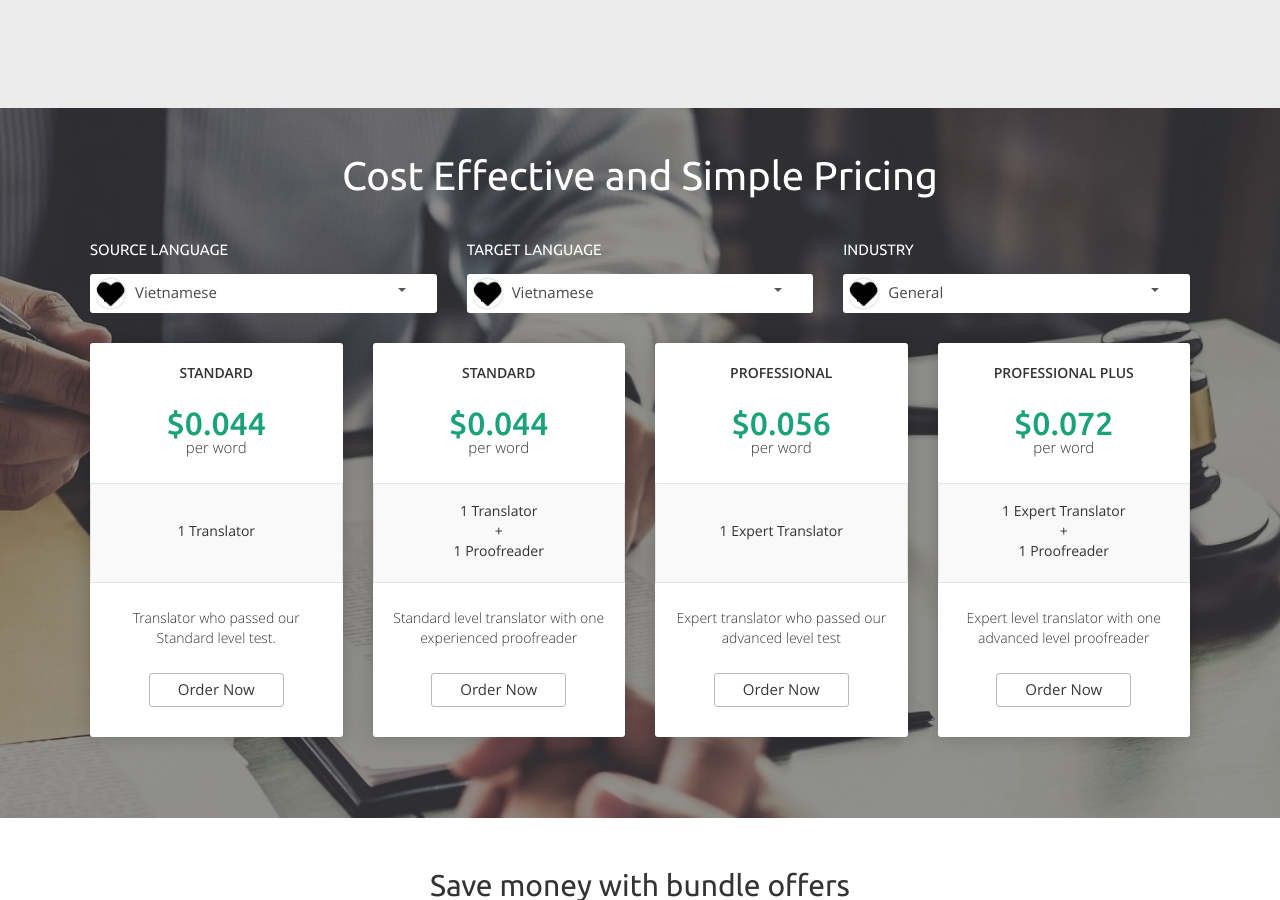
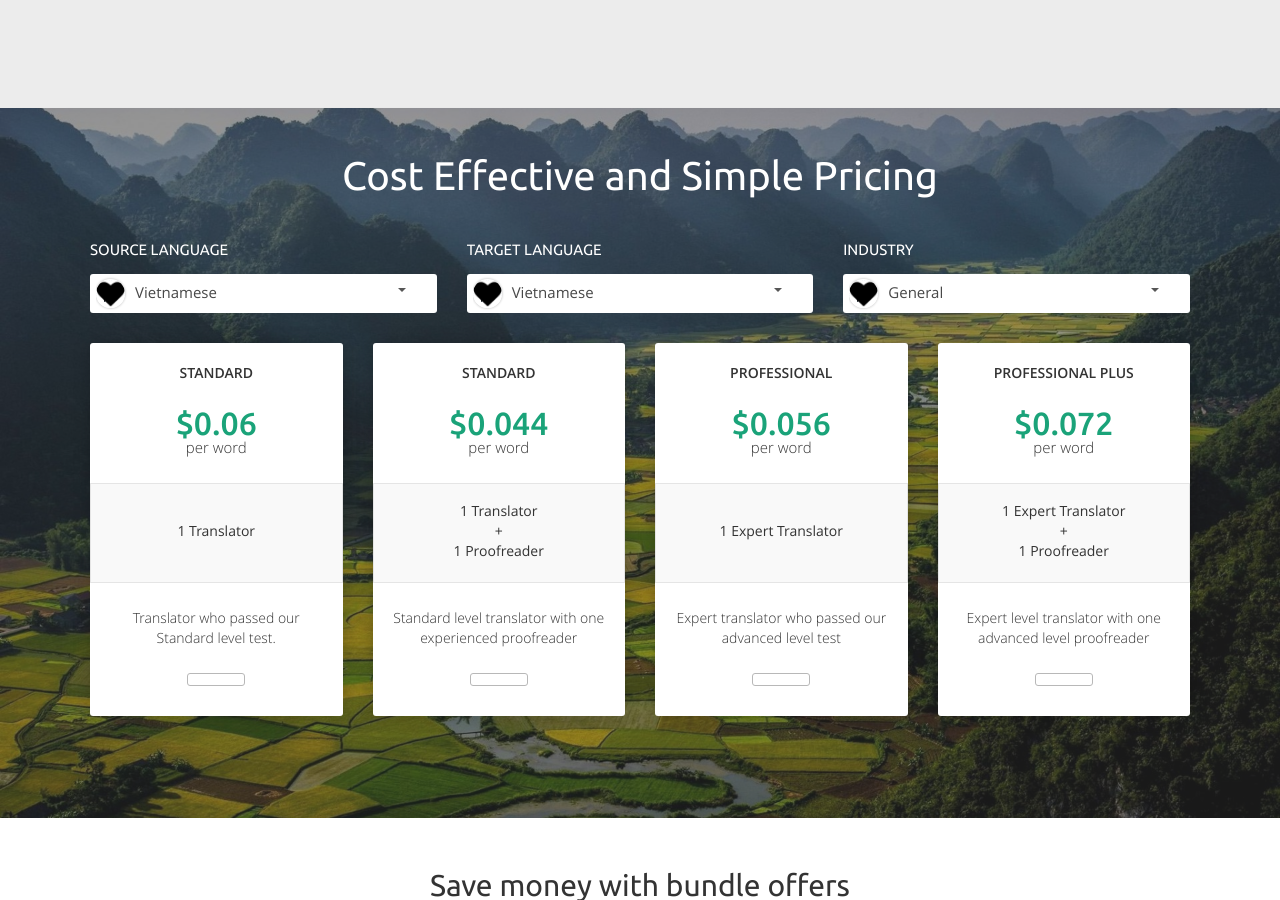
Before and after one commit to jndctranslation/landing_page, a Jekyll site: the page built from pages/pricing.md, in a window 1280 px wide and 900 px high. Built offline with Jekyll 4.4.1, drawn with Linux system fonts in a browser that asks for light colours; some of the changed text lies outside the part shown.

Commit message:
Update Website Pages “pricing”

```diff
--- a/_data/pages/pricing.yml
+++ b/_data/pages/pricing.yml
@@ -1,107 +1,91 @@
 block_1:
-  background_image: /assets/images/upload/d923dbbf84f549bb2d91ba8cf91461a8.jpg
+  background_image: /assets/images/upload/vietnam.jpg
+  button:
+    link: '#'
   color_overlay: 'rgba(50, 50, 50, 0.5)'
-  title: Expert Translation Services
+  industries:
+    - icon: /assets/images/upload/heart_font_awesome.svg.png
+      title: General
+  items:
+    - desc: Translator who passed our Standard level test.
+      expert: 1 Translator
+      name: STANDARD
+      price: $0.06
+      unit: per word
+    - desc: Standard level translator with one experienced proofreader
+      expert: 1 Translator <br/><br/>+<br/><br/>1 Proofreader
+      name: STANDARD
+      price: $0.044
+      unit: per word
+    - desc: Expert translator who passed our advanced level test
+      expert: 1 Expert Translator
+      name: PROFESSIONAL
+      price: $0.056
+      unit: per word
+    - desc: Expert level translator with one advanced level proofreader
+      expert: 1 Expert Translator <br/><br/>+<br/><br/>1 Proofreader
+      name: PROFESSIONAL PLUS
+      price: $0.072
+      unit: per word
+  sources:
+    - icon: /assets/images/upload/heart_font_awesome.svg.png
+      title: Vietnamese
+  targets:
+    - icon: /assets/images/upload/heart_font_awesome.svg.png
+      title: Vietnamese
   text: >-
     As experts in Vietnamese, our certified legal translators and reviewers will
     accurately translate sensitive legal materials into your desired language.
+  title: Expert Translation Services
   visible: true
-  button:
-    name: 'Order Now'
-    link: '#'
-  sources:
-  - icon: /assets/images/upload/heart_font_awesome.svg.png
-    title: Vietnamese
-  targets:
-  - icon: /assets/images/upload/heart_font_awesome.svg.png
-    title: Vietnamese
-  industries:
-  - icon: /assets/images/upload/heart_font_awesome.svg.png
-    title: General
+block_2:
+  color_overlay: 'rgba(50, 50, 50, 0)'
   items:
-  - name: STANDARD
-    price: $0.044
-    unit: per word
-    expert: '1 Translator'
-    desc: Translator who passed our Standard level test.
-  - name: STANDARD
-    price: $0.044
-    unit: per word
-    expert: '1 Translator <br/><br/>+<br/><br/>1 Proofreader'
-    desc: Standard level translator with one experienced proofreader
-  - name: PROFESSIONAL
-    price: $0.056
-    unit: per word
-    expert: 1 Expert Translator
-    desc: Expert translator who passed our advanced level test
-  - name: PROFESSIONAL PLUS
-    price: $0.072
-    unit: per word
-    expert: '1 Expert Translator <br/><br/>+<br/><br/>1 Proofreader'
-    desc: Expert level translator with one advanced level proofreader
-block_2:
-  background_image:
+    - name: SMALL
+      price_1: $500
+      price_2: $20
+    - name: LARGE
+      price_1: $500
+      price_2: $20
+    - name: X LARGE
+      price_1: $500
+      price_2: $20
+    - name: XXL
+      price_1: $500
+      price_2: $20
+  title: Save money with bundle offers
+  visible: true
+block_3:
   color_overlay: 'rgba(50, 50, 50, 0)'
+  items:
+    - icon: /assets/images/upload/rapid-icon-9.png
+      text: |-
+        ### App
+        1500 Words
+        Starts from
+        ### $75
+    - icon: /assets/images/upload/rapid-icon-9.png
+      text: |-
+        ### App
+        1500 Words
+        Starts from
+        ### $75
+    - icon: /assets/images/upload/rapid-icon-9.png
+      text: |-
+        ### App
+        1500 Words
+        Starts from
+        ### $75
+    - icon: /assets/images/upload/rapid-icon-9.png
+      text: |-
+        ### App
+        1500 Words
+        Starts from
+        ### $75
+    - icon: /assets/images/upload/rapid-icon-9.png
+      text: |-
+        ### App
+        1500 Words
+        Starts from
+        ### $75
   visible: true
-  title: Save money with bundle offers
-  button:
-    name: 'BUY NOW'
-    link: '#'
-  items:
-  - name: 'SMALL'
-    price_1: '$500'
-    price_2: '$20'
-  - name: 'LARGE'
-    price_1: '$500'
-    price_2: '$20'
-  - name: 'X LARGE'
-    price_1: '$500'
-    price_2: '$20'
-  - name: 'XXL'
-    price_1: '$500'
-    price_2: '$20'
-block_3:
-  background_image:
-  color_overlay: 'rgba(50, 50, 50, 0)'
-  visible: true
-  items:
-  - icon: '/assets/images/upload/rapid-icon-9.png'
-    text: '### App
-
-    1500 Words
-
-    Starts from
-
-    ### $75'
-  - icon: '/assets/images/upload/rapid-icon-9.png'
-    text: '### App
-
-    1500 Words
-
-    Starts from
-
-    ### $75'
-  - icon: '/assets/images/upload/rapid-icon-9.png'
-    text: '### App
-
-    1500 Words
-
-    Starts from
-
-    ### $75'
-  - icon: '/assets/images/upload/rapid-icon-9.png'
-    text: '### App
-
-    1500 Words
-
-    Starts from
-
-    ### $75'
-  - icon: '/assets/images/upload/rapid-icon-9.png'
-    text: '### App
-
-    1500 Words
-
-    Starts from
-
-    ### $75'
```
